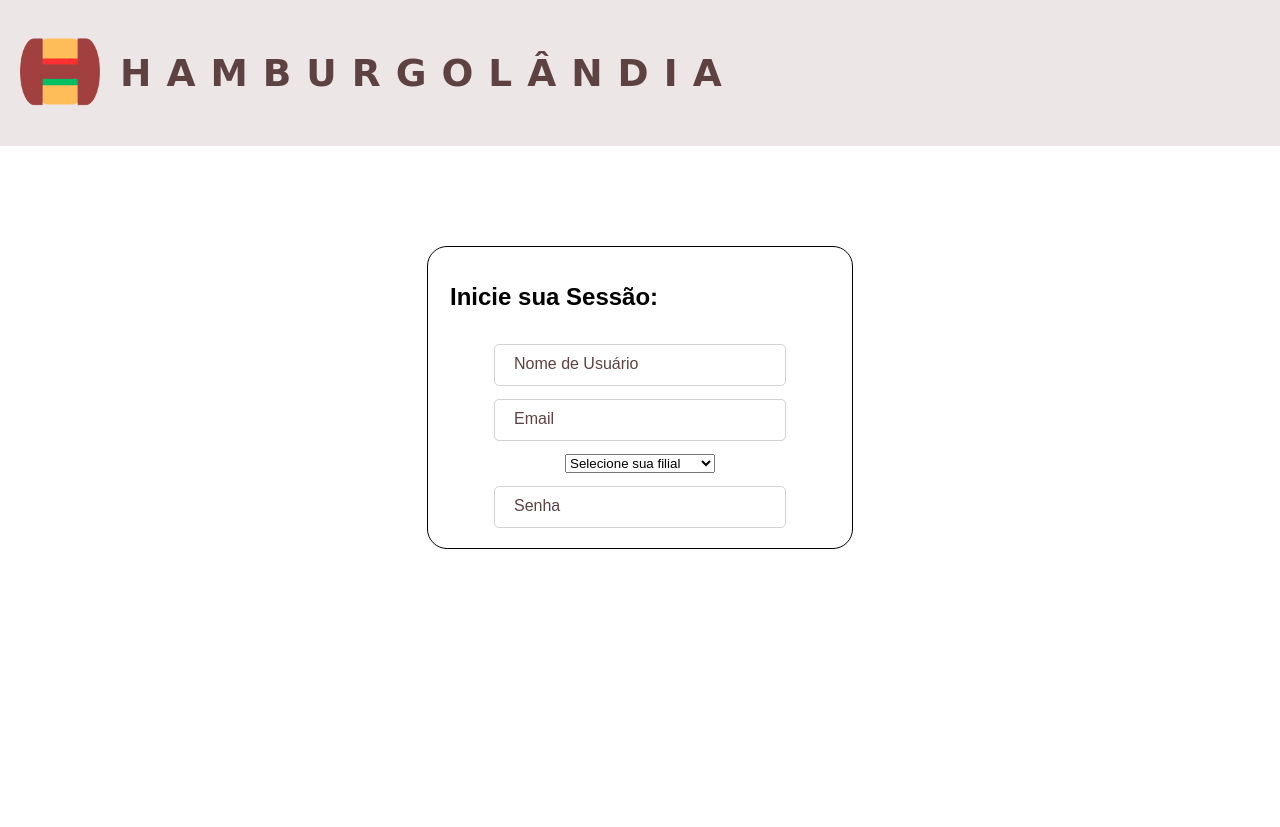
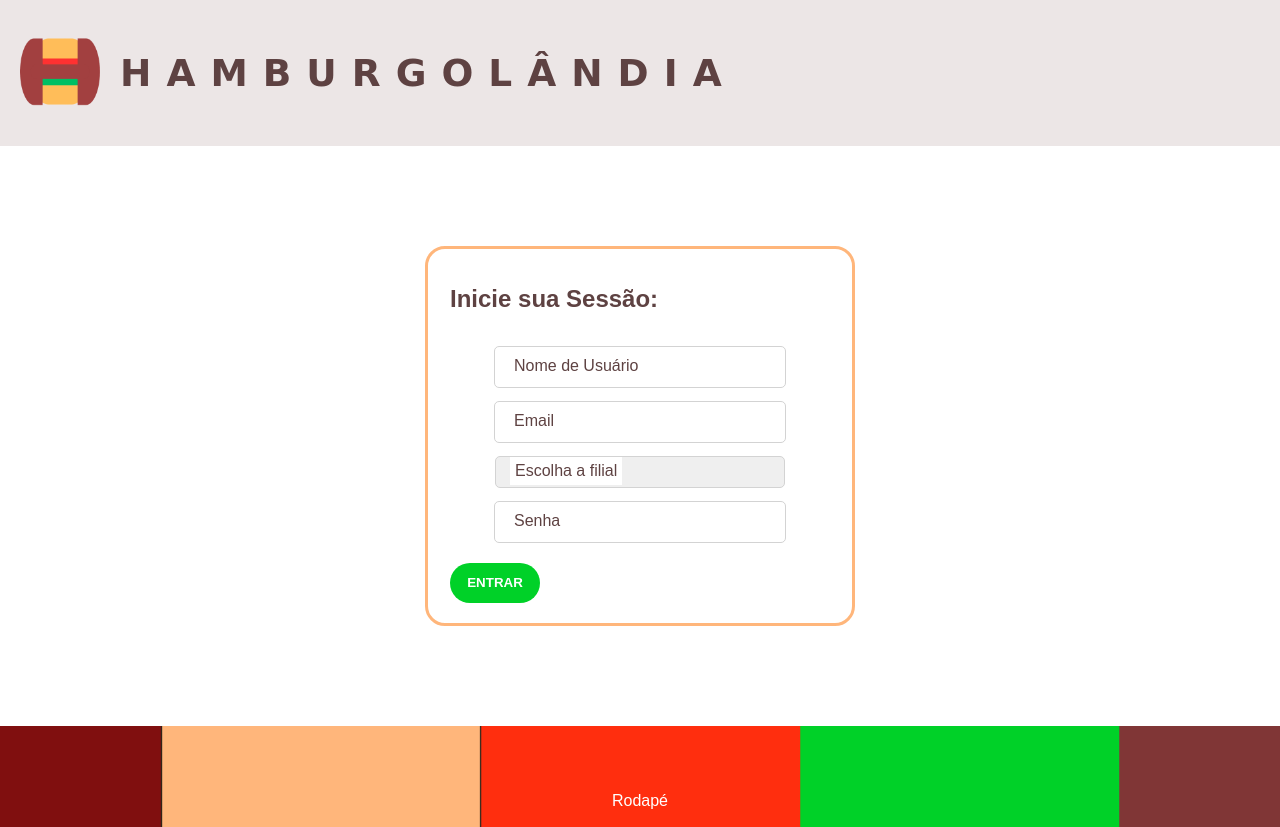
Before and after one commit to VitorAntonioVieira/Projeto-Hamburgolandia, a PHP site: page / in a window 1280 px wide. Before the commit the page ends 549 px from the top, so only its background shows below. Run offline with PHP 8.4, Linux system fonts and the light colour scheme; some web fonts are replaced.

Commit message:
atualização

```diff
--- a/css/style.css
+++ b/css/style.css
@@ -28,11 +28,12 @@ body {
 }
 
 fieldset {
-    border: 1px solid;
+    border: 3px solid;
     width: 400px;
     margin: auto;
     border-radius: 20px;
     margin-top: 100px;
+    border-color: #FFB67B;
 
 }
 
@@ -79,7 +80,7 @@ input {
 }
 
 .label-float input:focus {
-    border: 2px solid #5e4242;
+    border: 2px solid #FFB67B;
 }
 
 .label-float input::placeholder {
@@ -105,7 +106,7 @@ input {
 }
 
 .label-float input:focus:required:invalid {
-    border: 2px solid #5e4242;
+    border: 2px solid #FFB67B;
 }
 
 .label-float input:focus+label,
@@ -116,3 +117,40 @@ input {
     color: #5e4242;
 
 }
+#h2login{
+    color: #5e4242;
+}
+#botaologin{
+    margin-top: 20px;
+    background-color: #00D128;
+    border-radius: 30px;
+    border: #fff;
+    color: #fff;
+    height: 40px;
+    width: 90px;
+    font-weight: bold;
+
+}
+#filial{
+    border: 1px solid lightgrey;
+    border-radius: 5px;
+    height: 30px;
+    padding: 15px 20px;
+    font-size: 16px;
+    font-weight: bold;
+    width: 290px;
+    transition: all .1s linear;
+    -webkit-transition: all .1s linear;
+    -moz-transition: all .1s linear;
+    -webkit-appearance: none;
+}
+.footer {
+    margin-top: 100px;
+    background-image: url("cores.png");
+    background-size: cover;
+    background-position: center;
+    color: white;
+    text-align: center;
+    padding: 50px 0;
+    height: 1px;
+  }
--- a/index.html
+++ b/index.html
@@ -37,21 +37,25 @@
                     <label>Email</label>
                 </div>
                 <div class="label-float">
-                    <select id="filial" name="filial">
-                        <option disabled selected>Selecione sua filial</option>
+                    <select id="filial" name="filial" placeholder=" ">
+
                         <option>Caçapava</option>
                         <option>Taubaté</option>
                         <option>São José do Campos</option>
                         <option>Lagoinha</option>
                     </select>
+                    <label>Escolha a filial</label>
                 </div>
                 <div class="label-float">
                     <input type="text" placeholder=" ">
                     <label>Senha</label>
                 </div>
-
-
-
+                <div class="botao"></div>
+                    <button id="botaologin" onclick="confirmarlogin()">ENTRAR</button>
+                </div>
+                <footer class="footer">
+                    <p>Rodapé</p>
+                  </footer>
     </div>
     </form>
     </fieldset>
```
Also changed, not shown: css/cores.png (added), img/iconlocalizaçao.png (added).
